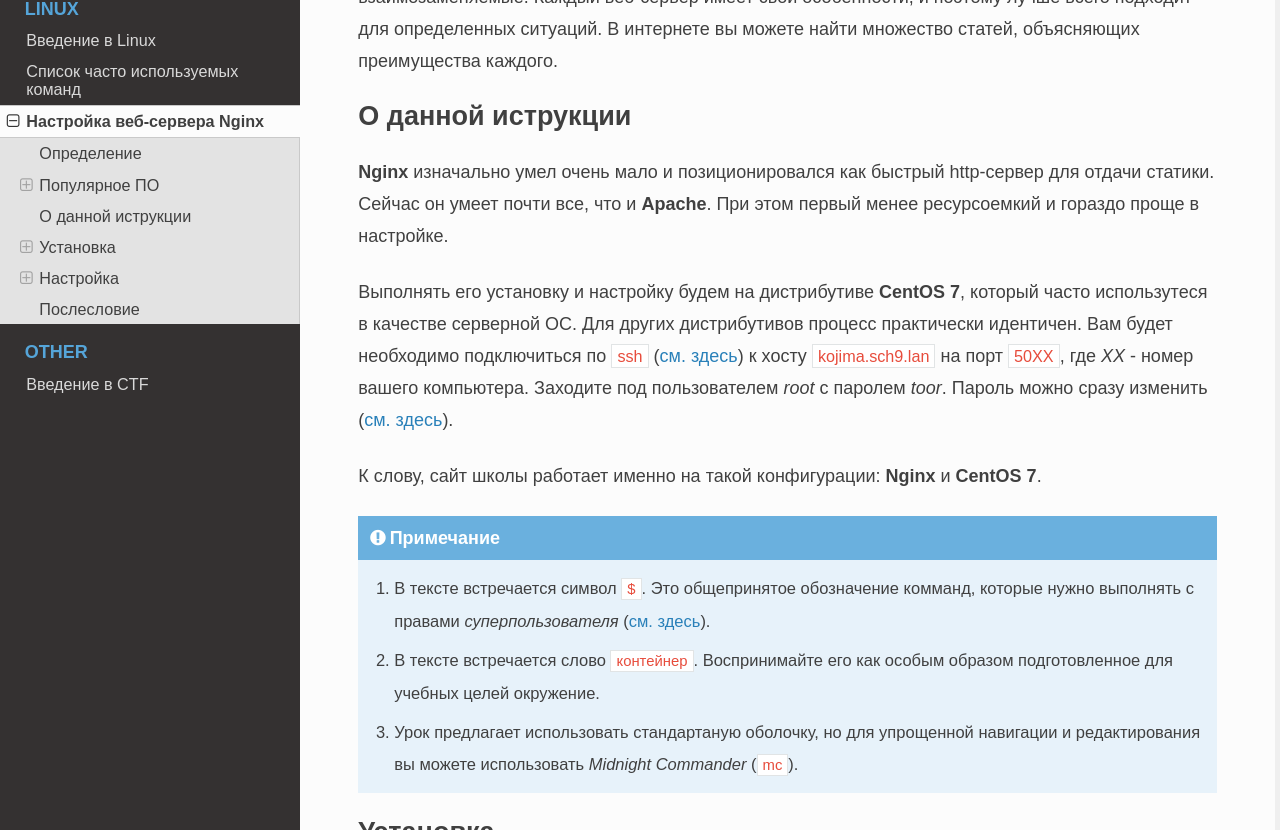
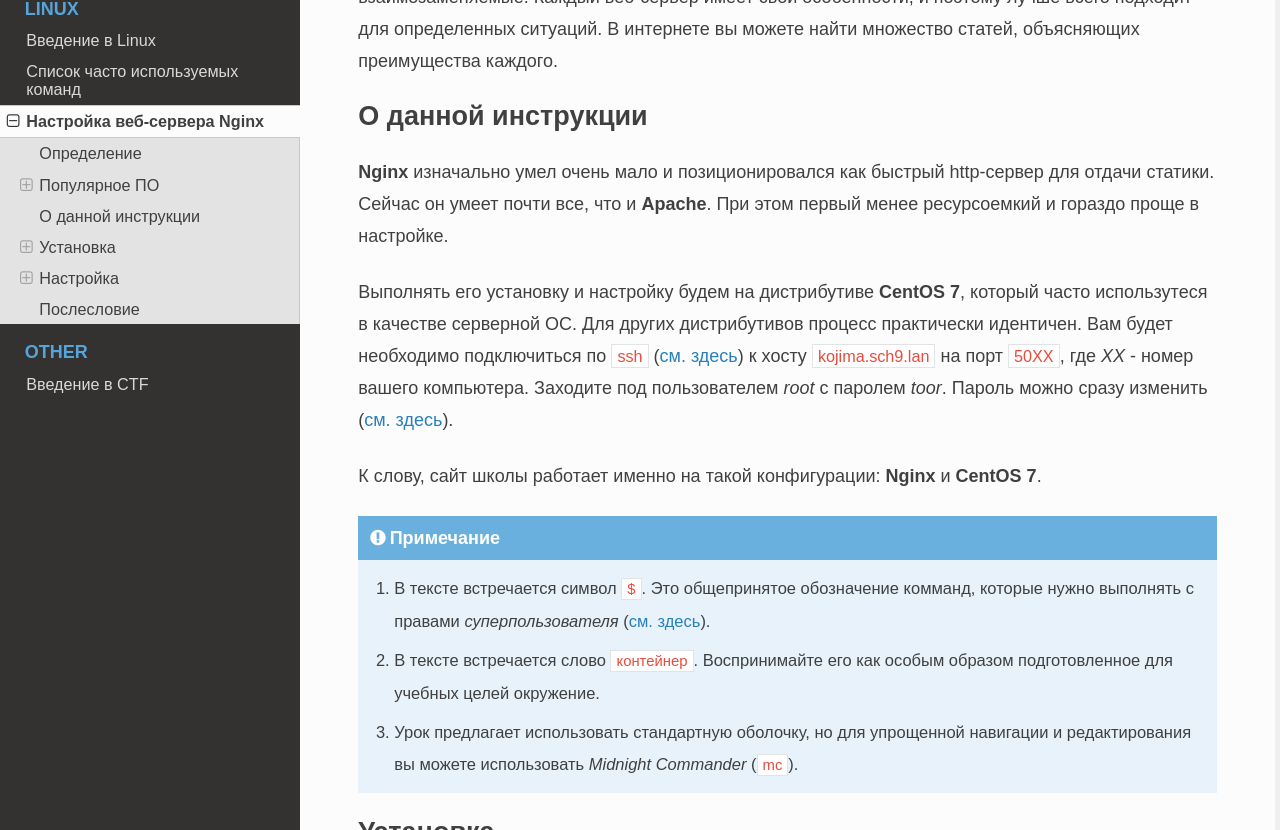
Before and after one commit to Vladius25/docs, a Sphinx documentation site: the page built from source/nginx.rst, in a window 1280 px wide and 1400 px high, scrolled down 1707 px. Shown: the part 159-989 px from the top of the window. Built offline with Sphinx 7.4.7 and the Read the Docs theme 2.0.0, drawn with Linux system fonts in a browser that asks for light colours.

Commit message:
misstakes fixed

```diff
--- a/source/nginx.rst
+++ b/source/nginx.rst
@@ -39,7 +39,7 @@
 
 **Apache** и **Nginx** имеют очень много схожих качеств, но их нельзя рассматривать как взаимозаменяемые. Каждый веб-сервер имеет свои особенности, и поэтому лучше всего подходит для определенных ситуаций. В интернете вы можете найти множество статей, объясняющих преимущества каждого.
 
-О данной иструкции
+О данной инструкции
 =====================
 
 **Nginx** изначально умел очень мало и позиционировался как быстрый http-сервер для отдачи статики. Cейчас он умеет почти все, что и **Apache**. При этом первый менее ресурсоемкий и гораздо проще в настройке.
@@ -52,7 +52,7 @@
 
    1. В тексте встречается символ ``$``. Это общепринятое обозначение комманд, которые нужно выполнять с правами *суперпользователя* (:ref:`см. здесь <superuser>`).
    2. В тексте встречается слово ``контейнер``. Воспринимайте его как особым образом подготовленное для учебных целей окружение.
-   3. Урок предлагает использовать стандартаную оболочку, но для упрощенной навигации и редактирования вы можете использовать *Midnight Commander* (``mc``).
+   3. Урок предлагает использовать стандартную оболочку, но для упрощенной навигации и редактирования вы можете использовать *Midnight Commander* (``mc``).
 
 Установка
 ====================
```
